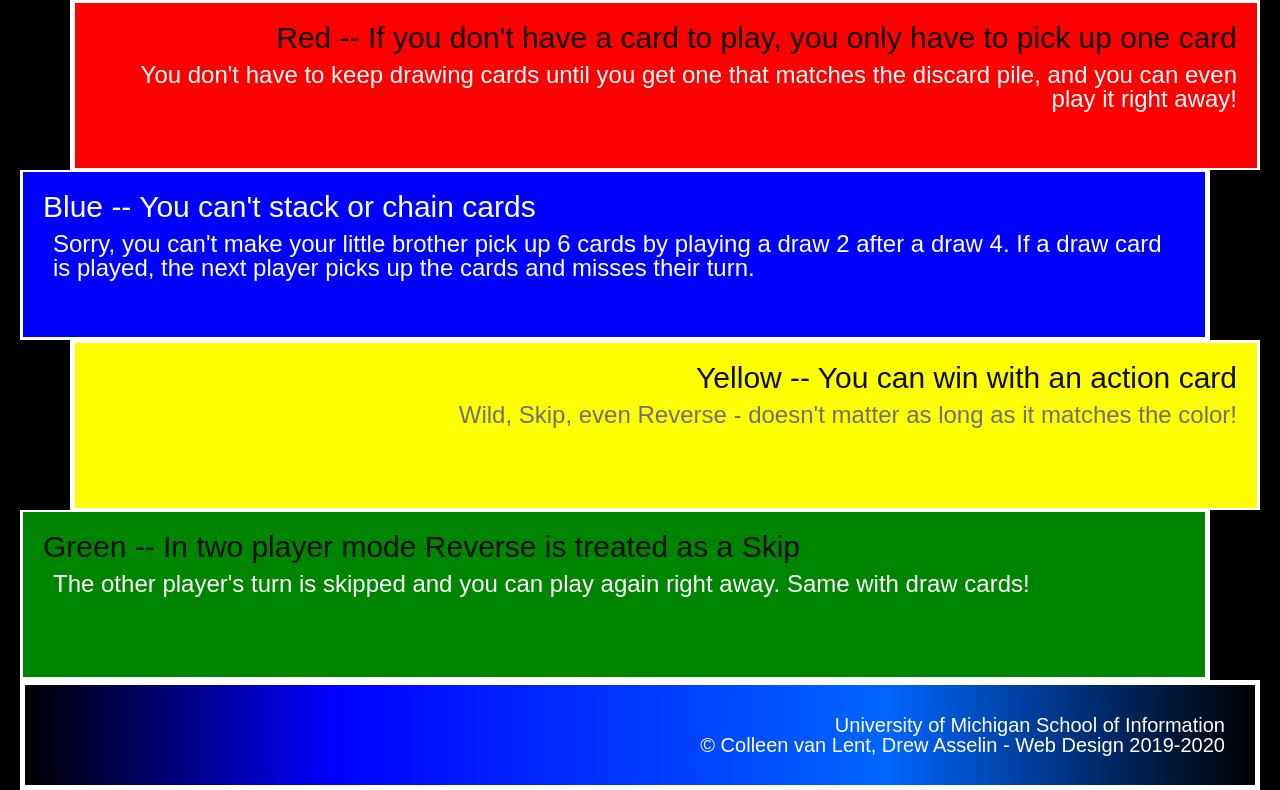
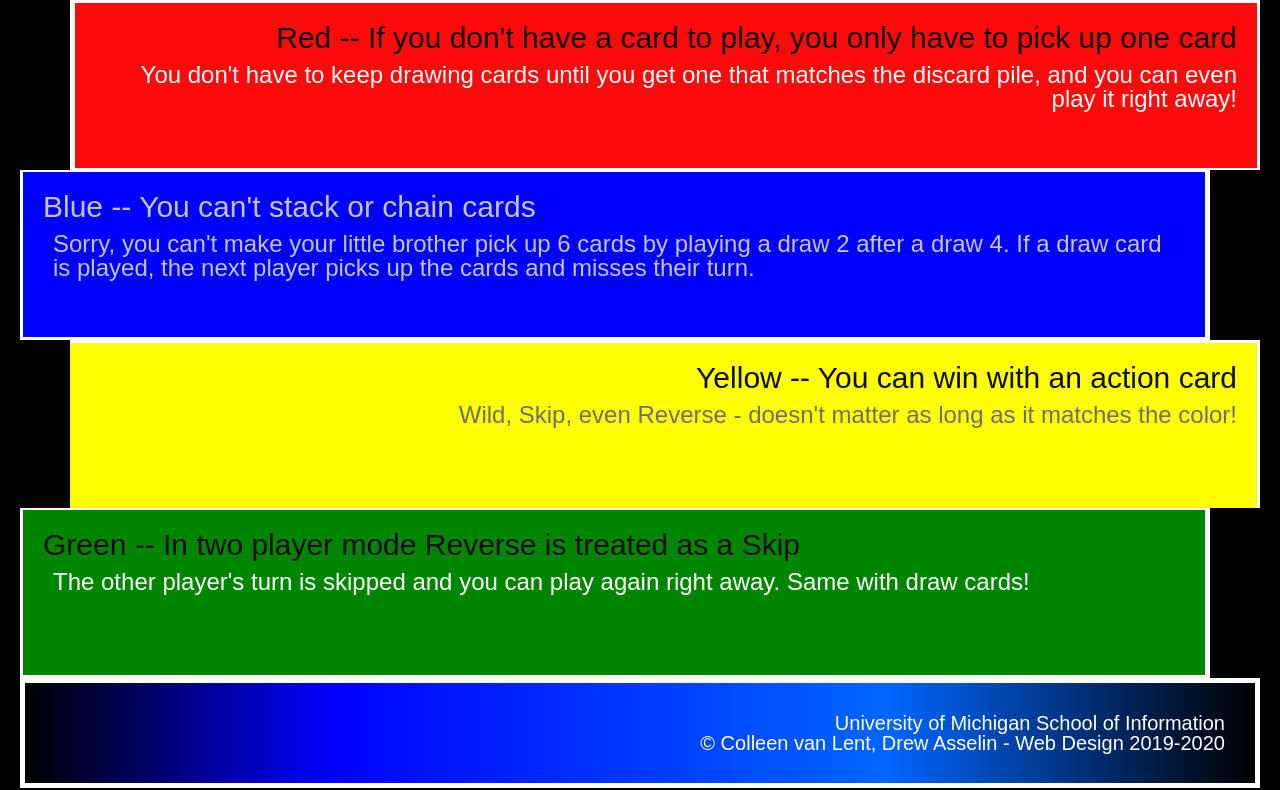
Before and after one commit to SpecialSalmon/hw2-f24, a plain HTML site: page index.html in a window 1280 px wide. Shown: the part 489-1279 px from the top of the page. Drawn offline with Linux system fonts and the light colour scheme.

Commit message:
Update style.css

```diff
--- a/css/style.css
+++ b/css/style.css
@@ -15,7 +15,7 @@ h2 {
 }
 
 body {
-    font-family: Arial, Verdana, sans-serif;
+    font-family: Arial, Verdana;
     background-color: #000000;
     color: #FFFFFF;
     margin: 20px 20px 0px 20px;
@@ -43,7 +43,7 @@ div {
 }
 
 .red {
-    background-color: #FF0000;
+    background-color: #ff0a0a;
     text-align: right;
     margin-left: 50px;
     border-bottom: 2px solid #FFFFFF;
@@ -54,13 +54,13 @@ div {
     background-color: #0000FF;
     text-align: left;
     margin-right: 50px;
-    border-right: 5px solid;
-    border-top: 2px solid;
-    color:#FFFFFF;
+    border-right: 5px solid #FFFFFF;
+    border-top: 2px solid #FFFFFF;
+    color:#c4c4c4;
 }
 
 .blue h2 {
-    color: #ffffff
+    color: #c4c4c4;
 }
 
 .yellow {
@@ -68,16 +68,16 @@ div {
     color: #707070;
     text-align: right;
     margin-left: 50px;
-    border-bottom: 2px solid #FFFFFF;
-    border-left: 5px solid #FFFFFF;
+    border-bottom: 2px;
+    border-left: 5px;
 }
 
 .green {
     background-color: #008500;
     text-align: left;
     margin-right: 50px;
-    border-right: 5px solid  #ffffff;
-    border-top: 2px solid #ffffff;
+    border-right: 5px solid #FFFFFF;
+    border-top: 2px solid #FFFFFF;
 }
 
 footer {
```
